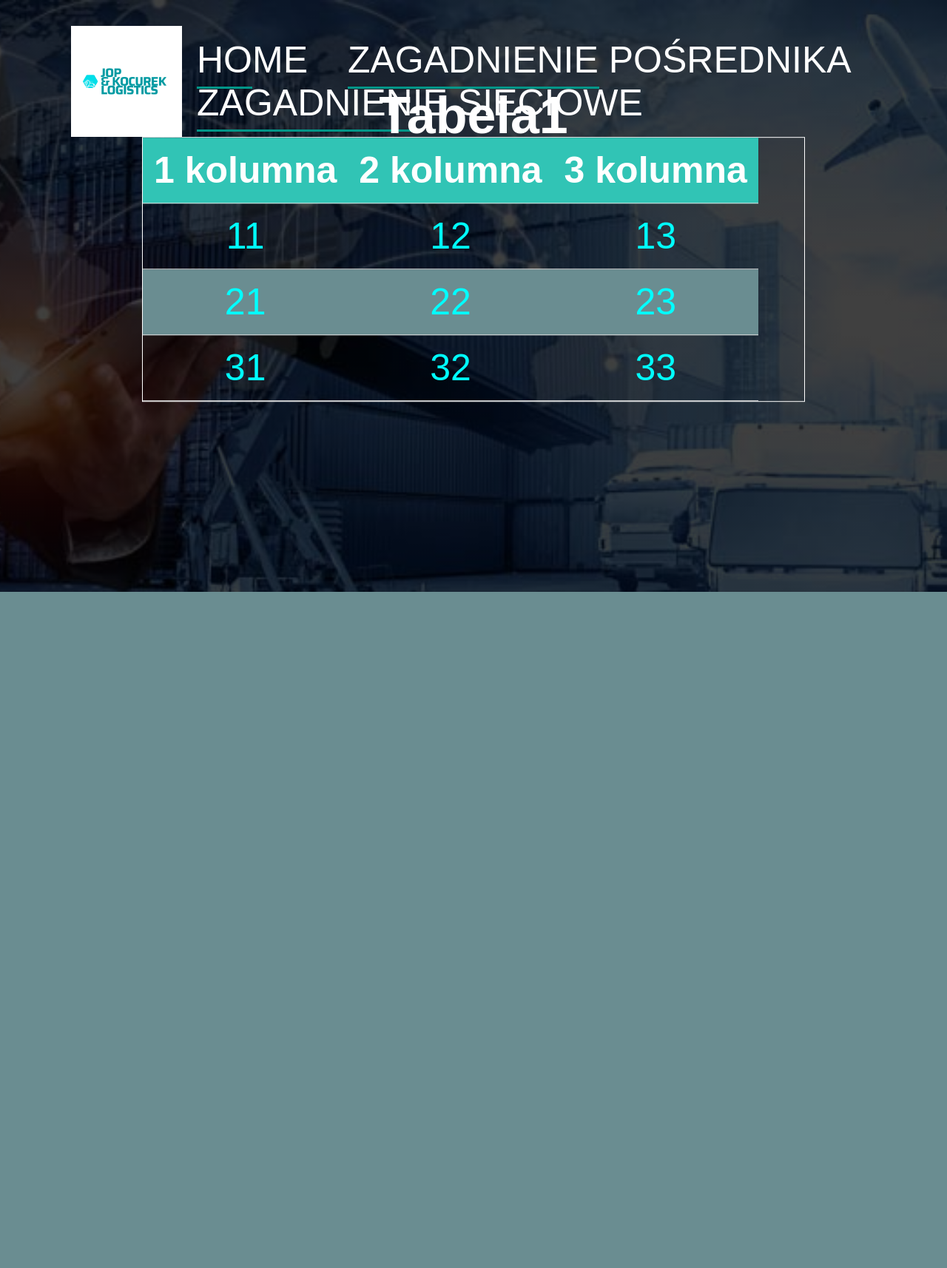
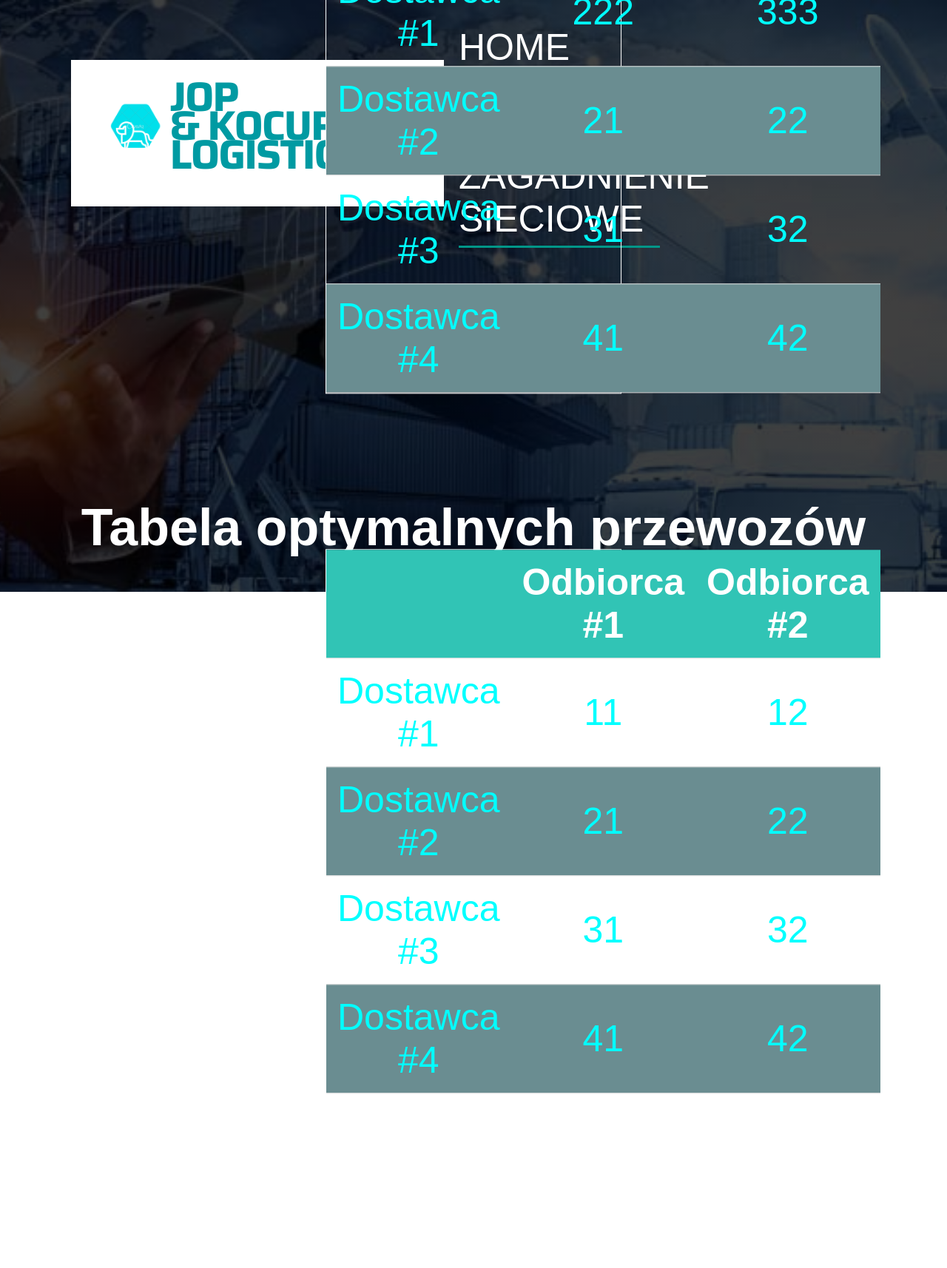
Before and after one commit to m-kocurek/logistics-apps, a Flask app: page /posrednik in a window 1280 px wide. Shown: the whole page at 74% size. Before the commit the page ends 800 px from the top, so only its background shows below. Run offline with Flask 2, Linux system fonts and the light colour scheme.

Commit message:
Dodanie elementow wizualizacji wymagan (2 tabele, wylistowanie calk. kosztow, zysku ect), pobranie danych z pliku app.py i wyswietlenie na stronie.)

```diff
--- a/project-posrednik/api/app.py
+++ b/project-posrednik/api/app.py
@@ -7,21 +7,25 @@ app.config["DEBUG"]=True
 #webowa, bez interfejsu(bez formularzy do wpisania danych), z wizualizacja danych (wyswietlanie na stronie)
 
 
-array =[{"onecolumn": 000 , "2ndcolumn": 111},
-{"onecolumn": 000 , "2ndcolumn": 111},
-{"onecolumn": 000 , "2ndcolumn": 111}]
-
-
 @app.route('/home', methods=['GET'])
 def start():
-   # return 'hello '
     return render_template("index.html")
 
 
 @app.route('/posrednik', methods=['GET'])
 def posrednik():
     #moze wywolanie metody obliczeniowej?
-    return render_template("posrednik.html", array=array)
+    #1 tabela zmienna
+    rows=222
+    zmienna=333
+    #tabela 2 zmienne
+
+    #napisy zmienne
+    zysk_posrd=0
+    calk_koszt=1
+    calk_przychod=2
+    return render_template("posrednik.html",rows=rows, zmienna=zmienna,
+     calk_przychod=calk_przychod, zysk_posrd= zysk_posrd  , calk_koszt=calk_koszt)
 
 
 def logistics_method():
--- a/project-posrednik/api/static/style.css
+++ b/project-posrednik/api/static/style.css
@@ -23,7 +23,7 @@
 }
 
 .logo{
-    width: 150px;
+    width: auto;
     cursor: pointer;
 }
 
--- a/project-posrednik/api/templates/index.html
+++ b/project-posrednik/api/templates/index.html
@@ -32,7 +32,7 @@
 <body>
         <div class="banner">
             <div class="navbar">
-              <img src="static/logo.png" class="logo">
+              <img src="static/logo2.png" class="logo">
               <ul>
                  <li> <a href="/home">Home</a> </li>
                  <li> <a href="/posrednik">Zagadnienie Pośrednika</a> </li>
--- a/project-posrednik/api/templates/posrednik.html
+++ b/project-posrednik/api/templates/posrednik.html
@@ -11,24 +11,25 @@
 
 .content{
     width: 100%;
-    position: absolute;
-    top: 40%;
+    position: relative; /* absolute; */
+    top: 35%;
     transform: translateY(-50%);
     text-align: center;
     color: #fff;
 }
 
 .content-table{
-    top: 50%;
+   /* top: 50%;*/
+    position: relative;
+    top: 1cm;
     transform: translateY(-10%);
     display: inline-block;
-
     border: 1px solid #fff; /* solid daje bez srodkowych lini tabele*/
     color:aqua;
     border-collapse: collapse ; /*pojedyncza kreska w tabeli */
     margin: 25px 0;
     font-size: 0.9 cm;
-    width: 70%;
+    width: 30%;
  }
 
 th,td{
@@ -55,7 +56,7 @@ th {
 <body>
         <div class="banner">
             <div class="navbar">
-              <img src="static/logo.png" class="logo">
+              <img src="static/logo2.png" class="logo">
               <ul>
                  <li> <a href="/home">Home</a> </li>
                  <li> <a href="/posrednik">Zagadnienie Pośrednika</a> </li>
@@ -65,35 +66,77 @@ th {
 
 
         <div class="content">
-          <h1> Tabela1 </h1>
+
+            <h1> Tabela zysków jednostkowych </h1>
+
             <table class="content-table">
                <thead>
                    <tr>
-                        <th>1 kolumna</th>
-                        <th>2 kolumna</th>
-                        <th>3 kolumna</th>
+                       <th>            </th>
+                       <th>Odbiorca #1</th>
+                       <th>Odbiorca #2</th>
                    </tr>
                </thead>
-
                <tbody>
                    <tr>
+                       <td>Dostawca #1</td>
+                       <td>{{rows}}</td>
+                       <td>{{zmienna}}</td>
+                   </tr>
+                   <tr>
+                       <td>Dostawca #2</td>
+                       <td>21</td>
+                       <td>22</td>
+                   </tr>
+                   <tr>
+                       <td>Dostawca #3</td>
+                       <td>31</td>
+                       <td>32</td>
+                   </tr>
+                   <tr>
+                       <td>Dostawca #4</td>
+                       <td>41</td>
+                       <td>42</td>
+                   </tr>
+               </tbody>
+             </table>
+
+             <h1> Tabela optymalnych przewozów </h1>
+             <table class="content-table">
+               <thead>
+                   <tr>
+                       <th>            </th>
+                       <th>Odbiorca #1</th>
+                       <th>Odbiorca #2</th>
+                   </tr>
+               </thead>
+               <tbody>
+                   <tr>
+                       <td>Dostawca #1</td>
                        <td>11</td>
                        <td>12</td>
-                        <td>13</td>
                    </tr>
                    <tr>
+                       <td>Dostawca #2</td>
                        <td>21</td>
                        <td>22</td>
-                        <td>23</td>
                    </tr>
                    <tr>
+                       <td>Dostawca #3</td>
                        <td>31</td>
                        <td>32</td>
-                        <td>33</td>
+                   </tr>
+                   <tr>
+                       <td>Dostawca #4 </td>
+                       <td>41</td>
+                       <td>42</td>
                    </tr>
 
                </tbody>
              </table>
+             <h3> Zysk pośrednika: {{zysk_posrd}} </h3>
+             <h3> Całkowity koszt: {{calk_koszt}} </h3>
+             <h3> Całkowity przychód: {{calk_przychod}} </h3>
 
         </div>
 </div>
```
Also changed, not shown: project-posrednik/api/static/logo2.png (added), 3 other files. Lines whose indentation alone changed are shown as unchanged.
